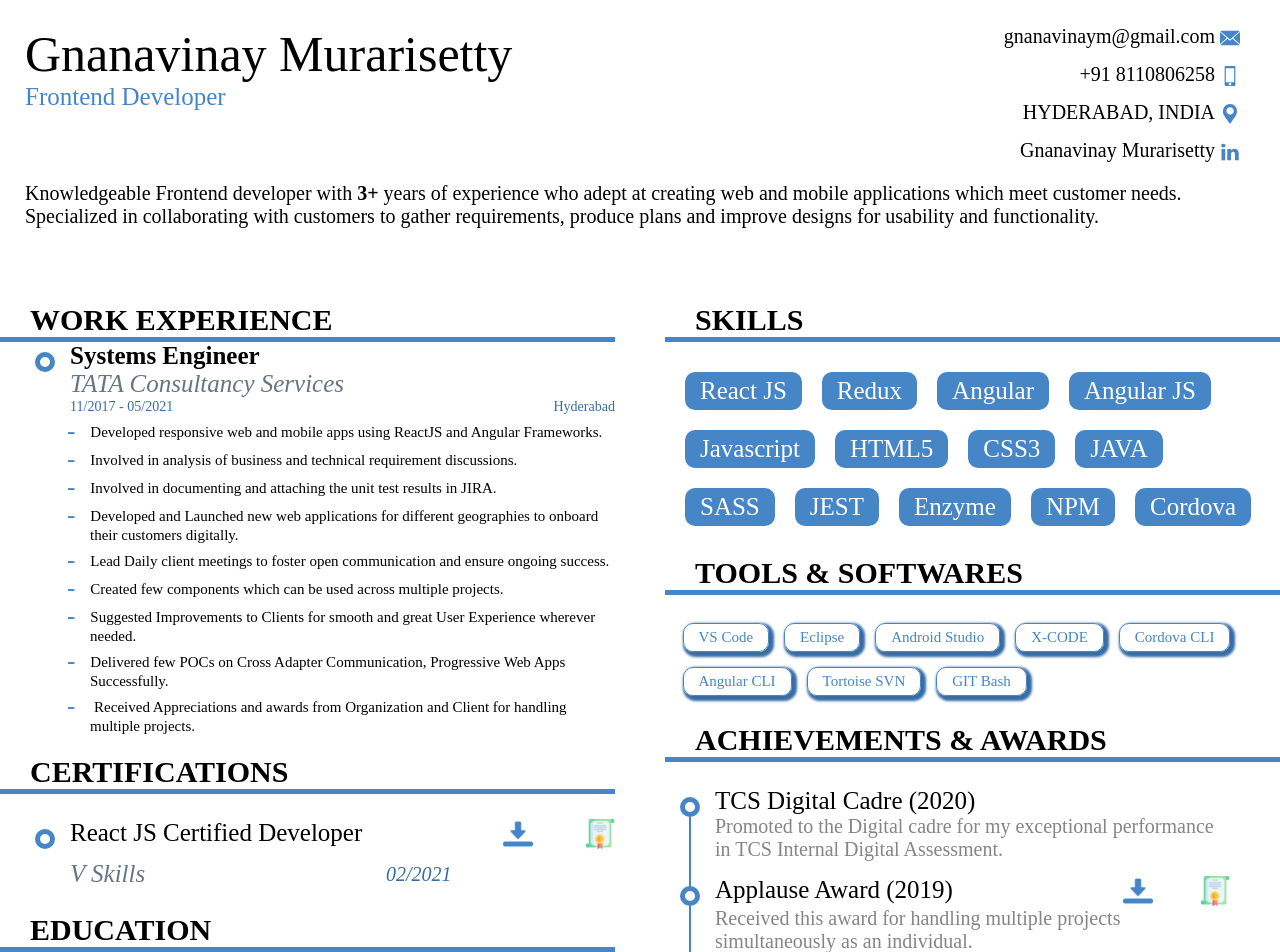
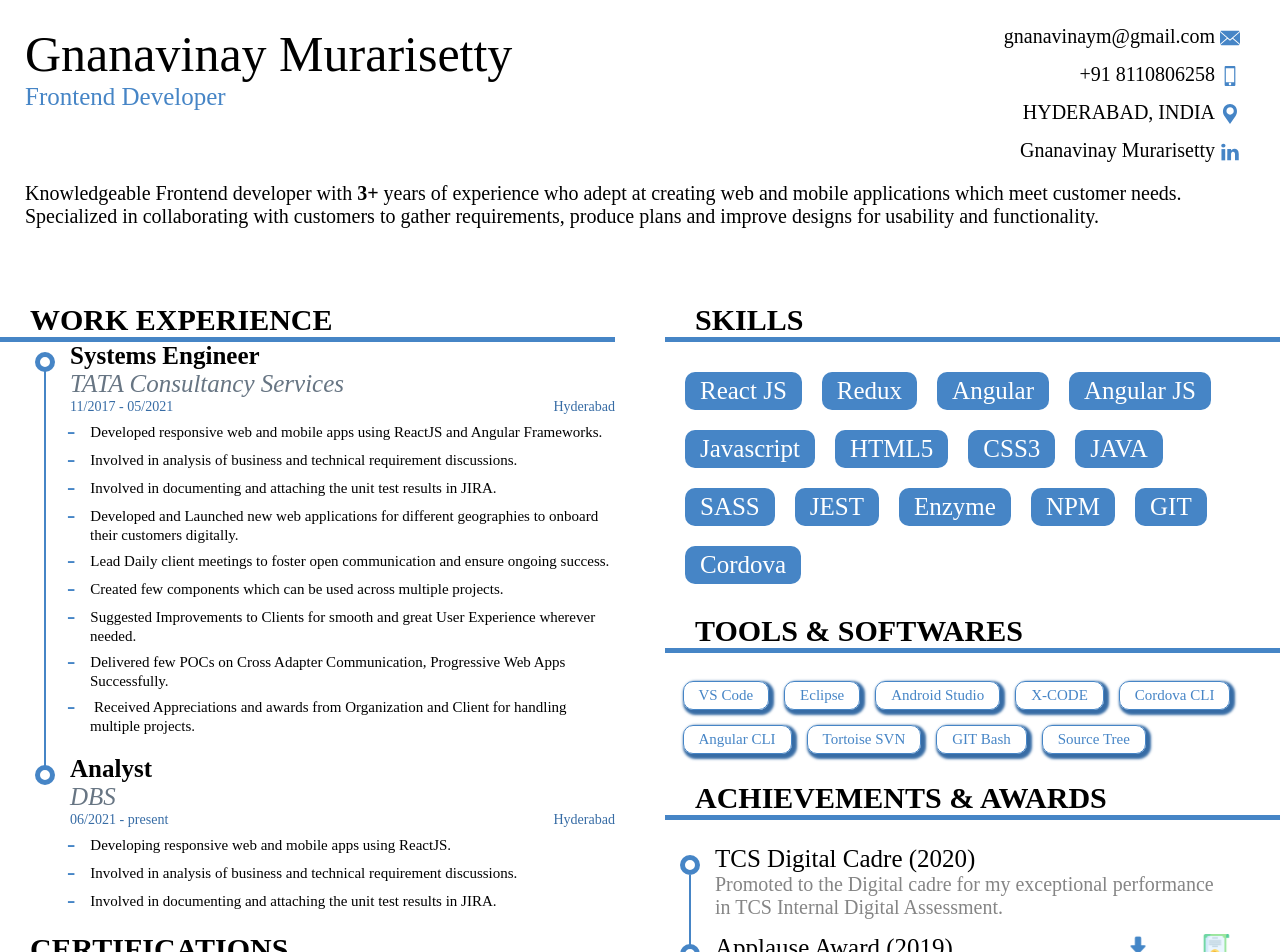
Before and after one commit to vinnu214/my-resume, a React (Create React App) app: page / in a window 1280 px wide. Shown: the top 952 px of the page. Built offline with nearby package versions, Linux system fonts and the light colour scheme.

Commit message:
Added New Role Data

```diff
--- a/src/resumeData.js
+++ b/src/resumeData.js
@@ -32,18 +32,18 @@ export const WorkExperiences = [
       " Received Appreciations and awards from Organization and Client for handling multiple projects.",
     ],
   },
-  // {
-  //   designation: "Analyst",
-  //   company: "DBS",
-  //   startDate: "06/2021",
-  //   endDate: "",
-  //   location: "Hyderabad",
-  //   rolesandResp: [
-  //     "Developed responsive web and mobile apps using ReactJS and Angular Frameworks.",
-  //     "Involved in analysis of business and technical requirement discussions.",
-  //     "Involved in documenting and attaching the unit test results in JIRA.",
-  //   ],
-  // },
+  {
+    designation: "Analyst",
+    company: "DBS",
+    startDate: "06/2021",
+    endDate: "",
+    location: "Hyderabad",
+    rolesandResp: [
+      "Developing responsive web and mobile apps using ReactJS.",
+      "Involved in analysis of business and technical requirement discussions.",
+      "Involved in documenting and attaching the unit test results in JIRA.",
+    ],
+  },
 ];
 export const Skills = [
   "React JS",
@@ -58,6 +58,7 @@ export const Skills = [
   "JEST",
   "Enzyme",
   "NPM",
+  "GIT",
   "Cordova",
 ];
 
@@ -143,6 +144,7 @@ export const toolsUsed = [
   "Angular CLI",
   "Tortoise SVN",
   "GIT Bash",
+  "Source Tree",
 ];
 export const hobbies = ["Cricket", "Badminton", "Cooking", "Travelling"];
 // export const
```
